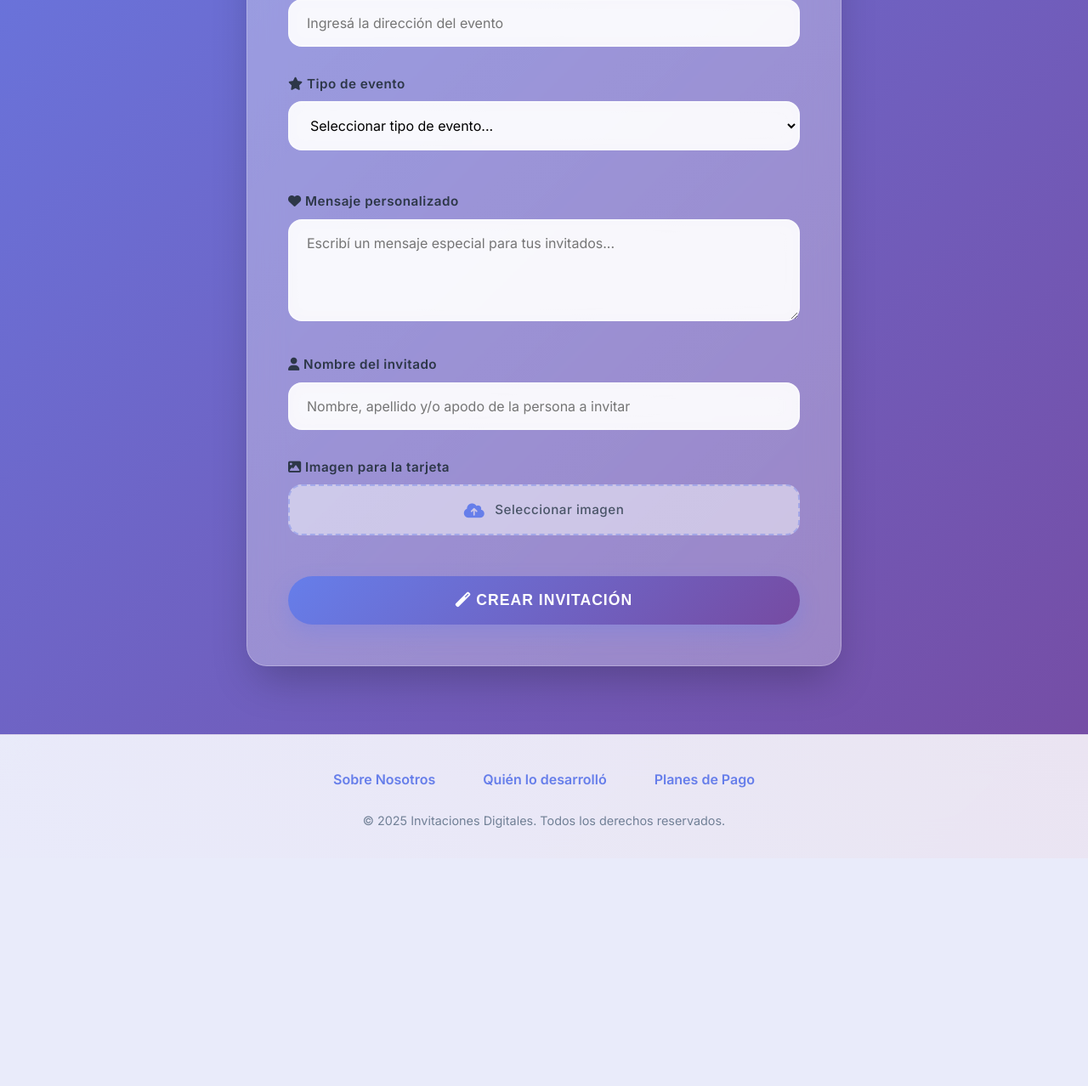
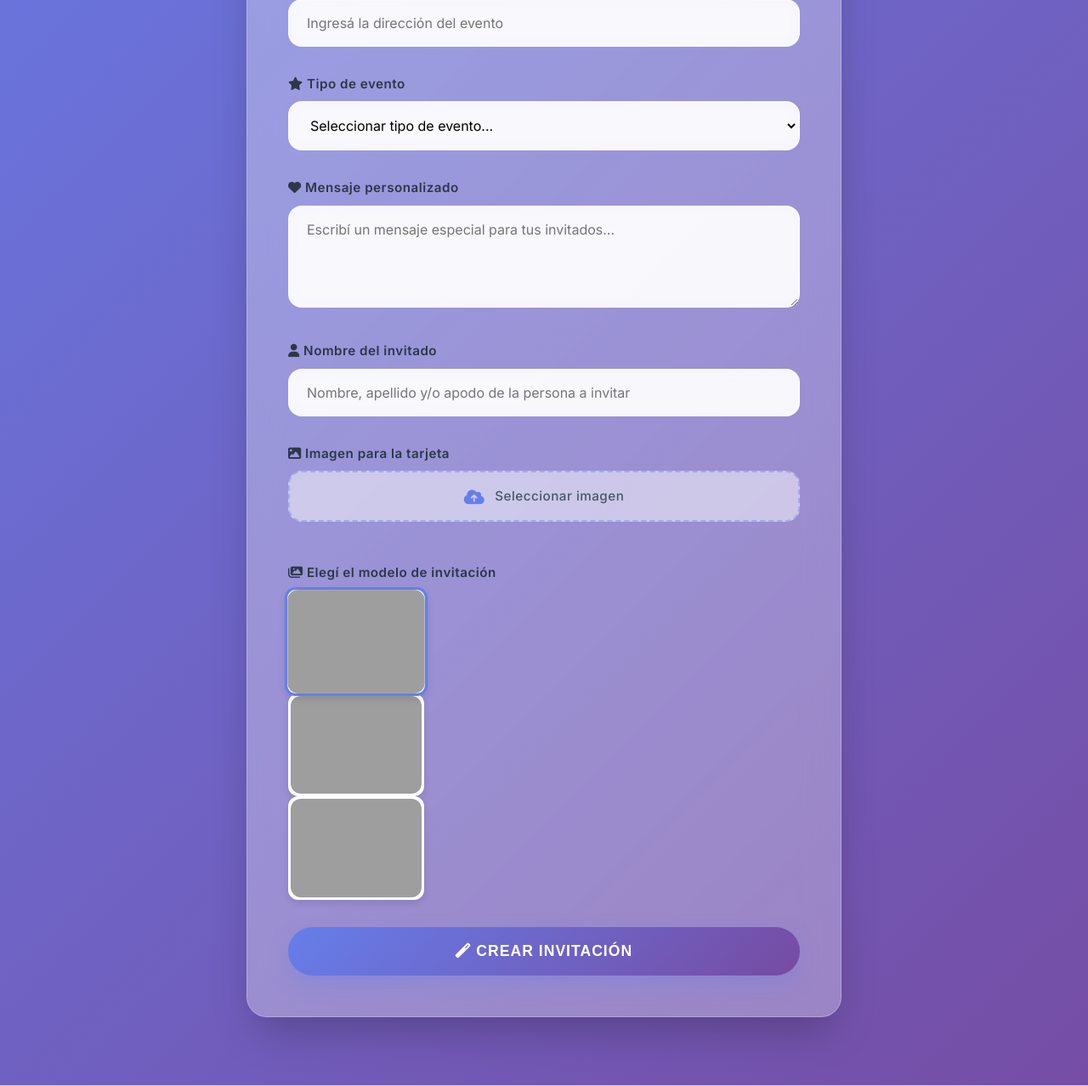
Before and after one commit to BraianFG/invita, a PHP site: page /crear.php in a window 1280 px wide. Shown: the part 671-1949 px from the top of the page at 85% size. Before the commit the page ends 1645 px from the top, so only its background shows below. Run offline with PHP 8.4, Linux system fonts and the light colour scheme; grey boxes are pictures that could not be loaded.

Commit message:
Update crear.php

```diff
--- a/invita/crear.php
+++ b/invita/crear.php
@@ -1,12 +1,10 @@
 <!DOCTYPE html>
 <html lang="es">
 <head>
-  <?php include "assets/php/head.php" ;
-
-  ?>
+  <?php include "assets/php/head.php"; ?>
   <link rel="stylesheet" href="./assets/css/footer.css">
 </head>
-  <body>
+<body>
 
 <header>
   <div class="container">
@@ -53,7 +51,7 @@
             </select>
           </div>
 
-          <div id="otroEventoContainer" class="conditional-field">
+          <div id="otroEventoContainer" class="conditional-field" style="display: none;">
             <label for="otroEvento">Especificar tipo de evento</label>
             <div class="input-wrapper">
               <input type="text" id="otroEvento" name="otroEvento" placeholder="Describí tu evento">
@@ -86,12 +84,90 @@
           </div>
         </div>
 
+     <div class="form-group">
+  <label><i class="fas fa-images"></i> Elegí el modelo de invitación</label>
+  <div class="scroll-modelos" id="modeloSelector">
+    <div class="modelo seleccionado" data-modelo="modelo1">
+      <img src="invitaciones/img/modelos/modelo1.png" alt="Modelo 1">
+    </div>
+    <div class="modelo" data-modelo="modelo2">
+      <img src="invitaciones/img/modelos/modelo2.png" alt="Modelo 2">
+    </div>
+    <div class="modelo" data-modelo="modelo3">
+      <img src="invitaciones/img/modelos/modelo3.png" alt="Modelo 3">
+    </div>
+  </div>
+  <input type="hidden" name="modelo" id="modeloSeleccionado" value="modelo1">
+</div>
+
+<style>
+<style>
+  .scroll-modelos {
+    display: flex;
+    justify-content: center;
+    align-items: center;
+    gap: 16px;
+    overflow-x: auto;
+    padding: 10px 0;
+    margin-top: 10px;
+    scroll-snap-type: x mandatory;
+  }
+
+  .scroll-modelos::-webkit-scrollbar {
+    height: 8px;
+  }
+
+  .scroll-modelos::-webkit-scrollbar-thumb {
+    background-color: #ccc;
+    border-radius: 4px;
+  }
+
+  .modelo {
+    flex: 0 0 auto;
+    width: 160px;
+    border: 3px solid transparent;
+    border-radius: 12px;
+    scroll-snap-align: center;
+    cursor: pointer;
+    box-shadow: 0 4px 8px rgba(0, 0, 0, 0.1);
+    transition: border 0.3s, transform 0.3s;
+    background: white;
+  }
+
+  .modelo img {
+    display: block;
+    width: 100%;
+    height: auto;
+    border-radius: 12px;
+  }
+
+  .modelo.seleccionado {
+    border: 3px solid #667eea;
+    transform: scale(1.05);
+  }
+
+  @media (max-width: 768px) {
+    .modelo {
+      width: 120px;
+    }
+  }
+
+  @media (max-width: 480px) {
+    .modelo {
+      width: 100px;
+    }
+  }
+</style>
+
+</style>
+
+
+        <div class="message" id="respuesta" style="display: none;"></div>
+
         <button type="submit" class="submit-btn">
           <i class="fas fa-magic"></i> Crear Invitación
         </button>
       </form>
-
-      <div class="message" id="respuesta" style="display: none;"></div>
     </div>
   </div>
 </section>
@@ -99,14 +175,34 @@
 <section class="results-section" id="ver_invitaciones" style="display: none;">
   <div class="container">
     <div class="invitation-card fade-in-up">
-      <!-- Contenido dinámico aquí -->
+      <!-- Resultado dinámico -->
     </div>
   </div>
 </section>
 
+<script>
+  // Mostrar campo "otro" si corresponde
+  document.getElementById('evento').addEventListener('change', function () {
+    const otro = document.getElementById('otroEventoContainer');
+    otro.style.display = (this.value === 'otro') ? 'block' : 'none';
+  });
+
+  // Selección visual del modelo
+  const modelos = document.querySelectorAll('.modelo');
+  const inputModelo = document.getElementById('modeloSeleccionado');
+  modelos.forEach(modelo => {
+    modelo.addEventListener('click', () => {
+      modelos.forEach(m => m.classList.remove('seleccionado'));
+      modelo.classList.add('seleccionado');
+      inputModelo.value = modelo.dataset.modelo;
+    });
+  });
+</script>
+
 <script src="assets/js/footer.js"></script>
+
 <footer>
-    <?php include "assets/php/footer.php" ?>
+  <?php include "assets/php/footer.php"; ?>
 </footer>
 
 <script src="assets/js/footer-date.js"></script>
```
